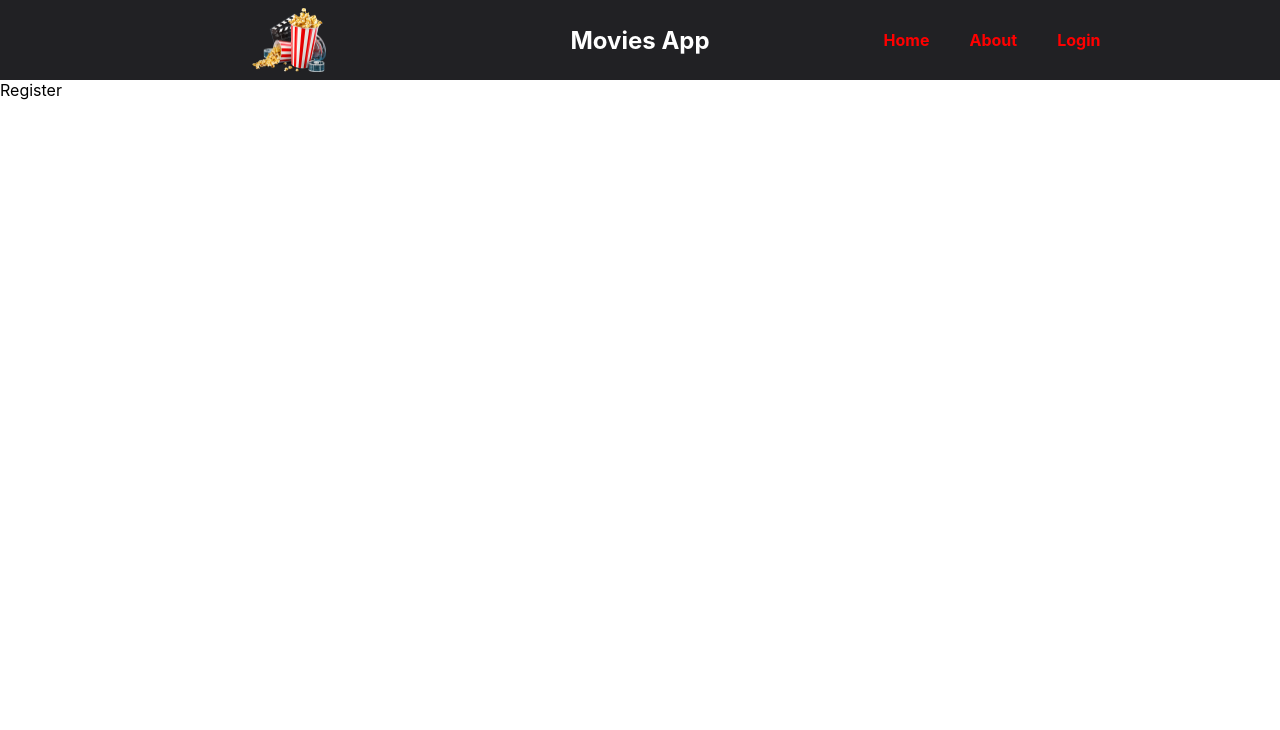
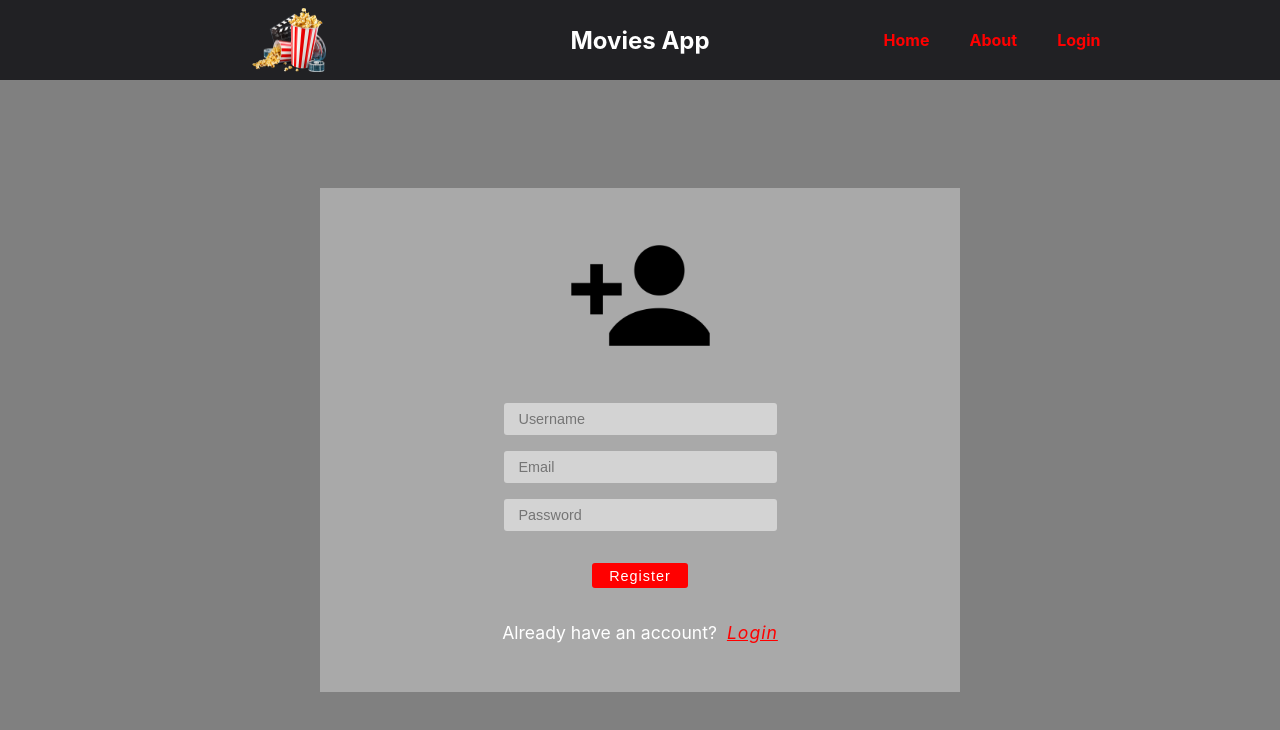
Before and after one commit to miloss98/strapi-movies-frontend, a React (Create React App) app: page /register in a window 1280 px wide. Shown: the top 730 px of the page. Built offline with nearby package versions, Linux system fonts and the light colour scheme; no server answers.

Commit message:
registration done

```diff
--- a/src/components/Navbar.jsx
+++ b/src/components/Navbar.jsx
@@ -1,10 +1,10 @@
 import { useContext } from "react";
-import { Navigate, NavLink, useNavigate } from "react-router-dom";
+import { NavLink, useNavigate } from "react-router-dom";
 import { AuthContext } from "../modules/authcontext";
 import { Home, Profile, Login, About } from "./../pages/index";
 import "./../styles/components/navbar.css";
 const Navbar = () => {
-  const { user, setUser, isLoggedIn, setIsLoggedIn } = useContext(AuthContext);
+  const { user, setUser, setIsLoggedIn } = useContext(AuthContext);
   const navigate = useNavigate();
   const logout = () => {
     setUser("");
--- /dev/null
+++ b/src/modules/mutations.jsx
@@ -0,0 +1,31 @@
+import { gql } from "@apollo/client";
+
+export const LOGIN = gql`
+  mutation login($identifier: String!, $password: String!) {
+    login(
+      input: { identifier: $identifier, password: $password, provider: "local" }
+    ) {
+      jwt
+      user {
+        id
+        username
+        email
+      }
+    }
+  }
+`;
+
+export const REGISTER = gql`
+  mutation register($username: String!, $email: String!, $password: String!) {
+    register(
+      input: { username: $username, email: $email, password: $password }
+    ) {
+      jwt
+      user {
+        id
+        username
+        email
+      }
+    }
+  }
+`;
--- a/src/modules/queries.jsx
+++ b/src/modules/queries.jsx
@@ -62,21 +62,3 @@ export const SINGLEMOVIE = gql`
     }
   }
 `;
-export const LOGIN = gql`
-  mutation {
-    login(
-      input: {
-        identifier: "testuser@gmail.com"
-        password: "Strapi123"
-        provider: "local"
-      }
-    ) {
-      jwt
-      user {
-        id
-        username
-        email
-      }
-    }
-  }
-`;
--- a/src/pages/Login.jsx
+++ b/src/pages/Login.jsx
@@ -1,9 +1,11 @@
 import axios from "axios";
-import { useNavigate } from "react-router-dom";
+import { useNavigate, Link } from "react-router-dom";
 import { useContext, useState } from "react";
 import { AuthContext } from "../modules/authcontext";
-import { Link } from "react-router-dom";
 import "./../styles/pages/login.css";
+//graphql
+import { useMutation } from "@apollo/client";
+import { LOGIN } from "../modules/mutations";
 
 const Login = () => {
   const [username, setUsername] = useState("");
@@ -12,29 +14,34 @@ const Login = () => {
   const { setUser, setIsLoggedIn } = useContext(AuthContext);
   let navigate = useNavigate();
 
-  const login = async (e) => {
-    e.preventDefault();
-    await axios
-      .post("http://localhost:1337/api/auth/local", {
-        identifier: username,
-        password: password,
-      })
-      .then((response) => {
-        console.log(response.data);
-        console.log("User profile", response.data.user);
-        console.log("User token", response.data.jwt);
-        setUser(response.data.user);
-        setIsLoggedIn(true);
-        navigate("/profile");
-      })
-      .catch((error) => {
-        setMsg("Email / password is incorrect!");
-        setIsLoggedIn(false);
-        setTimeout(() => {
-          setMsg("");
-        }, "2000");
-      });
-  };
+  // const login = async (e) => {
+  //   e.preventDefault();
+  //   await axios
+  //     .post("http://localhost:1337/api/auth/local", {
+  //       identifier: username,
+  //       password: password,
+  //     })
+  //     .then((response) => {
+  //       console.log(response.data);
+  //       console.log("User profile", response.data.user);
+  //       console.log("User token", response.data.jwt);
+  //       setUser(response.data.user);
+  //       setIsLoggedIn(true);
+  //       navigate("/profile");
+  //     })
+  //     .catch((error) => {
+  //       setMsg("Email / password is incorrect!");
+  //       setIsLoggedIn(false);
+  //       setTimeout(() => {
+  //         setMsg("");
+  //       }, "2000");
+  //     });
+  // };
+
+  // const [login] = useMutation(LOGIN);
+
+  // login({ variables: { identifier: username, password: password } });
+
   return (
     <div className="login-wrapper">
       <section className="login-container">
@@ -55,9 +62,7 @@ const Login = () => {
             name="password"
             onChange={(e) => setPassword(e.target.value)}
           />
-          <button className="login-btn" onClick={login}>
-            Login{" "}
-          </button>
+          <button className="login-btn">Login </button>
         </form>
 
         <p className="register-redirect">
--- a/src/pages/Profile.jsx
+++ b/src/pages/Profile.jsx
@@ -4,7 +4,7 @@ import Watchlist from "./../components/Watchlist";
 import "./../styles/pages/profile.css";
 
 const Profile = () => {
-  const { user, setIsLoggedIn } = useContext(AuthContext);
+  const { user } = useContext(AuthContext);
   console.log(user);
   return (
     <div className="profile-wrapper">
--- a/src/pages/Register.jsx
+++ b/src/pages/Register.jsx
@@ -1,5 +1,89 @@
+import { useState } from "react";
+import { useMutation } from "@apollo/client";
+import { Link } from "react-router-dom";
+import "./../styles/pages/register.css";
+//graph ql
+import { REGISTER } from "../modules/mutations";
+
+const DEFAULT_STATE = {
+  username: "",
+  email: "",
+  password: "",
+};
+
 const Register = () => {
-  return <div>Register</div>;
+  const [username, setUsername] = useState("");
+  const [email, setEmail] = useState("");
+  const [password, setPassword] = useState("");
+  const [msg, setMsg] = useState("");
+  const [register, { error }] = useMutation(REGISTER);
+
+  const handleRegister = async () => {
+    console.log("username", username);
+    console.log("email", email);
+    console.log("password", password);
+    try {
+      const {
+        data: {
+          register: { jwt, user },
+        },
+      } = await register({
+        variables: {
+          username: username,
+          email: email,
+          password: password,
+        },
+      });
+      setMsg("Registration successful!");
+      console.log(jwt, "jwt");
+      console.log(user, "user");
+    } catch (error) {
+      setMsg(error);
+    }
+  };
+
+  return (
+    <div className="register-wrapper">
+      <section className="register-container">
+        <div className="register-avatar-container"></div>
+        <p> {msg} </p>
+        <form className="register-form" onSubmit={(e) => e.preventDefault()}>
+          <input
+            className="register-input-field"
+            type="text"
+            placeholder="Username"
+            name="username"
+            onChange={(e) => setUsername(e.target.value)}
+          />
+          <input
+            className="register-input-field"
+            type="text"
+            placeholder="Email"
+            name="email"
+            onChange={(e) => setEmail(e.target.value)}
+          />
+          <input
+            className="register-input-field"
+            type="password"
+            placeholder="Password"
+            name="password"
+            onChange={(e) => setPassword(e.target.value)}
+          />
+          <button className="register-btn" onClick={handleRegister}>
+            Register{" "}
+          </button>
+        </form>
+
+        <p className="login-redirect">
+          Already have an account?{" "}
+          <Link className="link-to-login" to="/login">
+            {" "}
+            Login{" "}
+          </Link>
+        </p>
+      </section>
+    </div>
+  );
 };
 
 export default Register;
--- a/src/pages/SingleMoviePage.jsx
+++ b/src/pages/SingleMoviePage.jsx
@@ -3,9 +3,10 @@ import { MoviesContext } from "../modules/context";
 import { useNavigate, useParams } from "react-router-dom";
 import "./../styles/pages/singlemovie.css";
 import { HiArrowNarrowLeft } from "react-icons/hi";
+//graphql
 import { useQuery } from "@apollo/client";
 import { SINGLEMOVIE } from "./../modules/queries";
-//
+//ratings library
 import { CircularProgressbar } from "react-circular-progressbar";
 import "react-circular-progressbar/dist/styles.css";
 
--- a/src/styles/pages/register.css
+++ b/src/styles/pages/register.css
@@ -0,0 +1,74 @@
+.register-wrapper {
+  height: calc(100vh - 80px);
+  width: 100%;
+  background-color: gray;
+  display: flex;
+  flex-direction: column;
+  justify-content: center;
+  align-items: center;
+}
+.register-container {
+  height: 70%;
+  width: 50%;
+  background-color: darkgray;
+  color: white;
+  display: flex;
+  flex-direction: column;
+  justify-content: center;
+  align-items: center;
+}
+.register-avatar-container {
+  height: 30%;
+  width: 30%;
+  background-image: url("./../../images/registeravatar.png");
+  background-size: contain;
+  background-repeat: no-repeat;
+  background-position: center;
+}
+/* register form & input fields */
+.register-form {
+  width: 50%;
+  display: flex;
+  flex-direction: column;
+  justify-content: center;
+  align-items: center;
+  margin-bottom: 1rem;
+}
+.register-input-field {
+  margin-bottom: 1rem;
+  height: 30px;
+  width: 80%;
+  background-color: lightgray;
+  color: black;
+  border: none;
+  outline: none;
+  padding-left: 15px;
+  font-size: 0.9rem;
+  border-radius: 3px;
+}
+.register-btn {
+  border: none;
+  outline: none;
+  background-color: red;
+  color: white;
+  height: 25px;
+  width: 30%;
+  font-size: 0.9em;
+  letter-spacing: 1px;
+  border-radius: 3px;
+  margin-top: 1rem;
+}
+.register-btn:hover {
+  cursor: pointer;
+  filter: brightness(80%);
+}
+.login-redirect {
+  font-size: 1.1rem;
+}
+.link-to-login {
+  color: red;
+  letter-spacing: 1px;
+  padding-left: 5px;
+  text-decoration: underline;
+  font-style: italic;
+}
```
Also changed, not shown: src/images/avatar.png (deleted), src/images/registeravatar.png (added).
